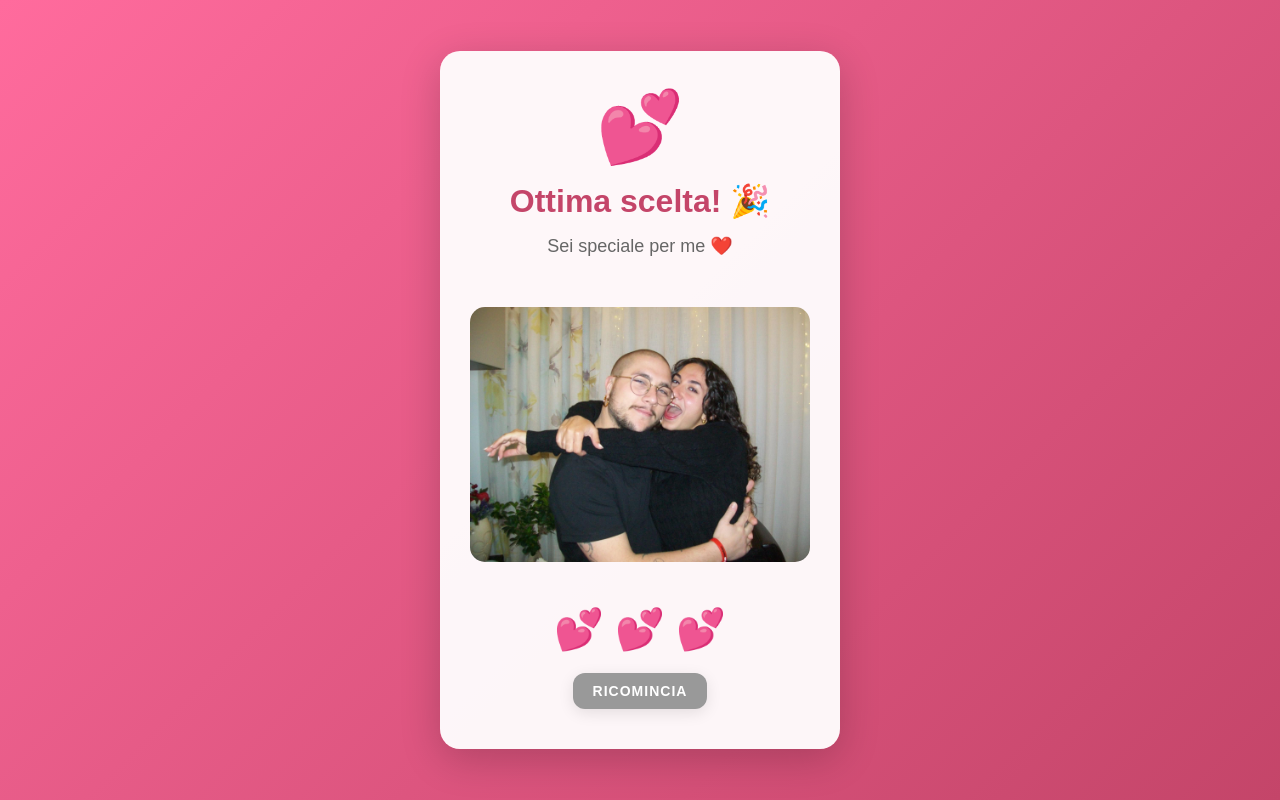
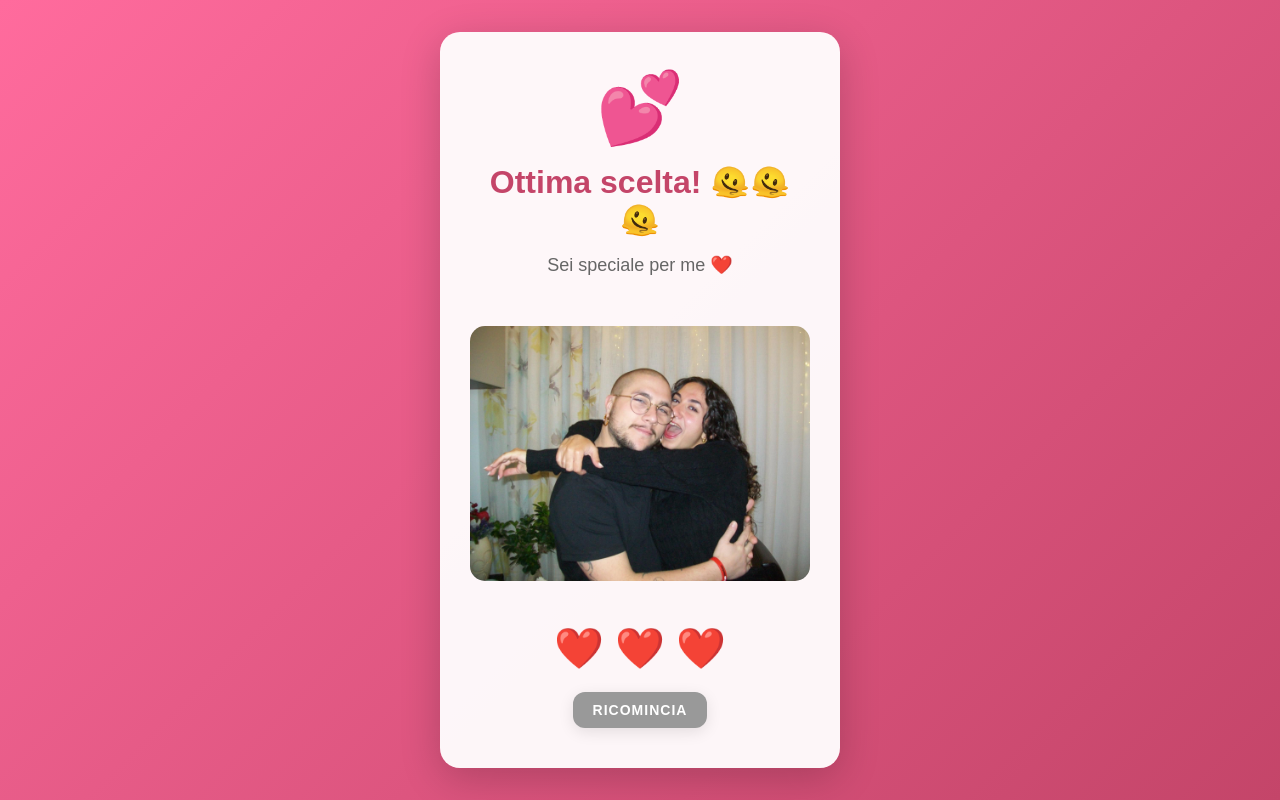
Before and after one commit to Frengo98/Francesco, a plain HTML site: page index.html in a window 1280 px wide. Both pictures are taken after a click on the button "SÌ". Drawn offline with Linux system fonts and the light colour scheme.

Commit message:
Change success message emojis in index.html

```diff
--- a/index.html
+++ b/index.html
@@ -184,10 +184,10 @@
         </div>
 
         <div id="successSection" class="success-message">
-            <h2>Ottima scelta! 🎉</h2>
+            <h2>Ottima scelta! 🫠🫠🫠</h2>
             <p>Sei speciale per me ❤️</p>
             <img src="https://raw.githubusercontent.com/Frengo98/Francesco/main/freval.JPG" alt="Speciale" style="max-width: 100%; height: auto; border-radius: 15px; margin: 20px 0;">
-            <div class="hearts-animation">💕 💕 💕</div>
+            <div class="hearts-animation">❤️ ❤️ ❤️</div>
             <button class="reset-btn" onclick="location.reload()">Ricomincia</button>
         </div>
     </div>
```
